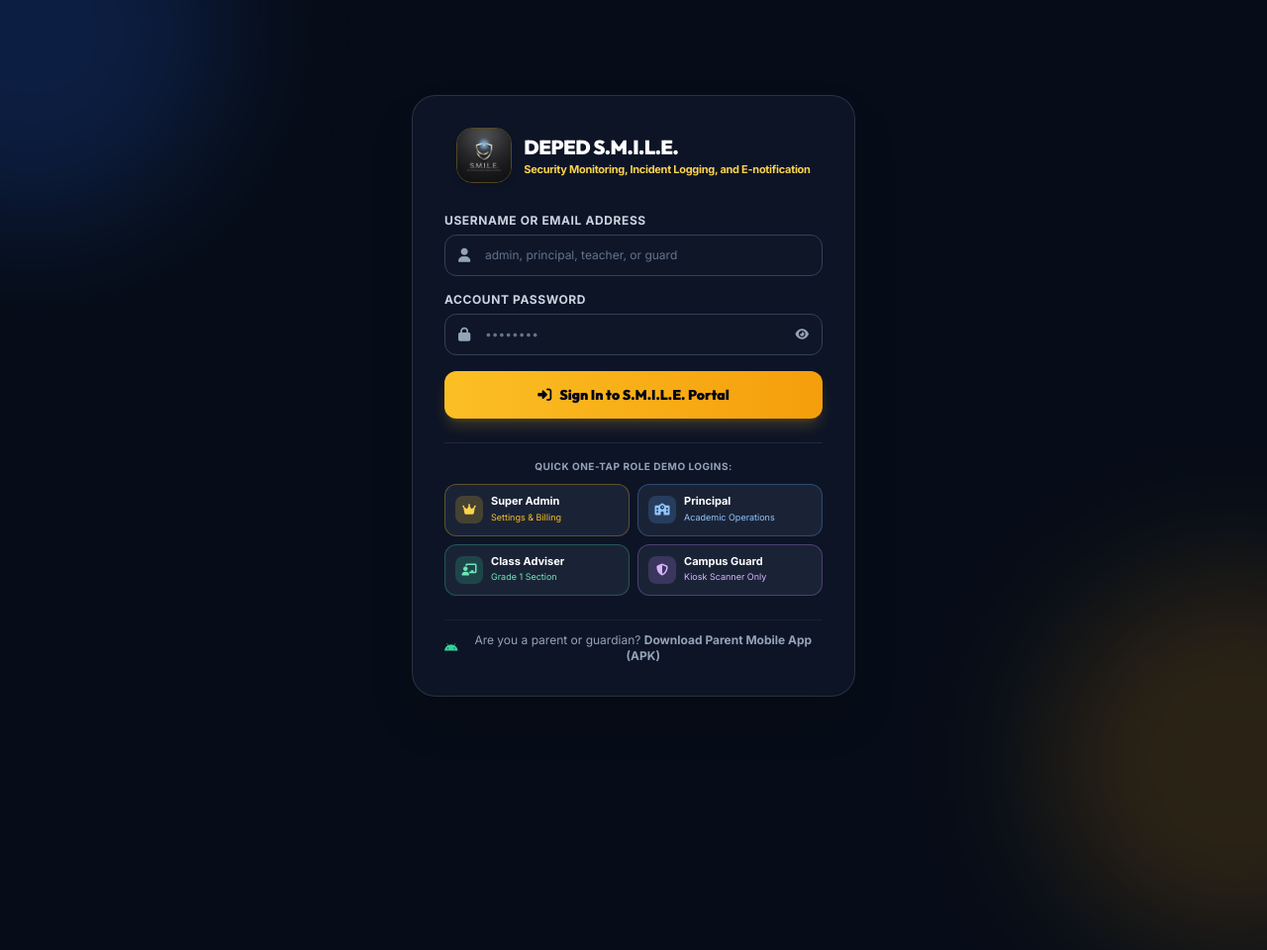
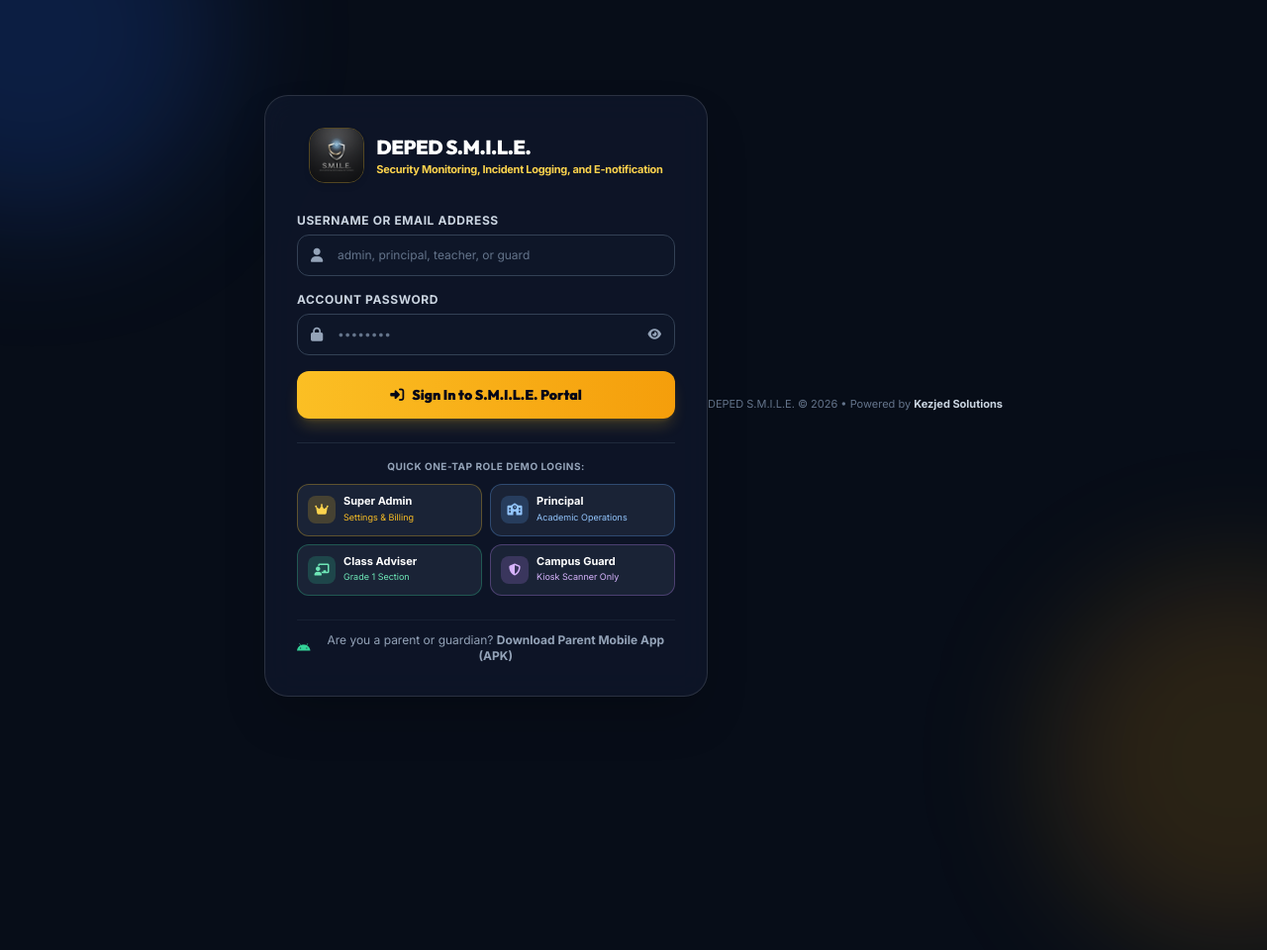
Before and after one commit to jovenneljed-epic/deped-smile, a Flask app: page /login in a window 1280 px wide; the page is wider, and only the part inside the window is pictured. Shown: that part at 99% size. Run offline with Flask 3, Linux system fonts and the light colour scheme; some libraries are stand-ins or nearby versions.

Commit message:
Add Powered by Kezjed Solutions to login footer

```diff
--- a/templates/login.html
+++ b/templates/login.html
@@ -175,6 +175,11 @@
 
   </div>
 
+  <!-- Bottom Footer -->
+  <p class="text-center text-[11px] text-slate-500 mt-4">
+    DEPED S.M.I.L.E. &copy; 2026 &bull; Powered by <strong class="text-slate-300 font-bold">Kezjed Solutions</strong>
+  </p>
+
   <script>
     function fillLogin(user, pass) {
       document.getElementById('inputUsername').value = user;
```
